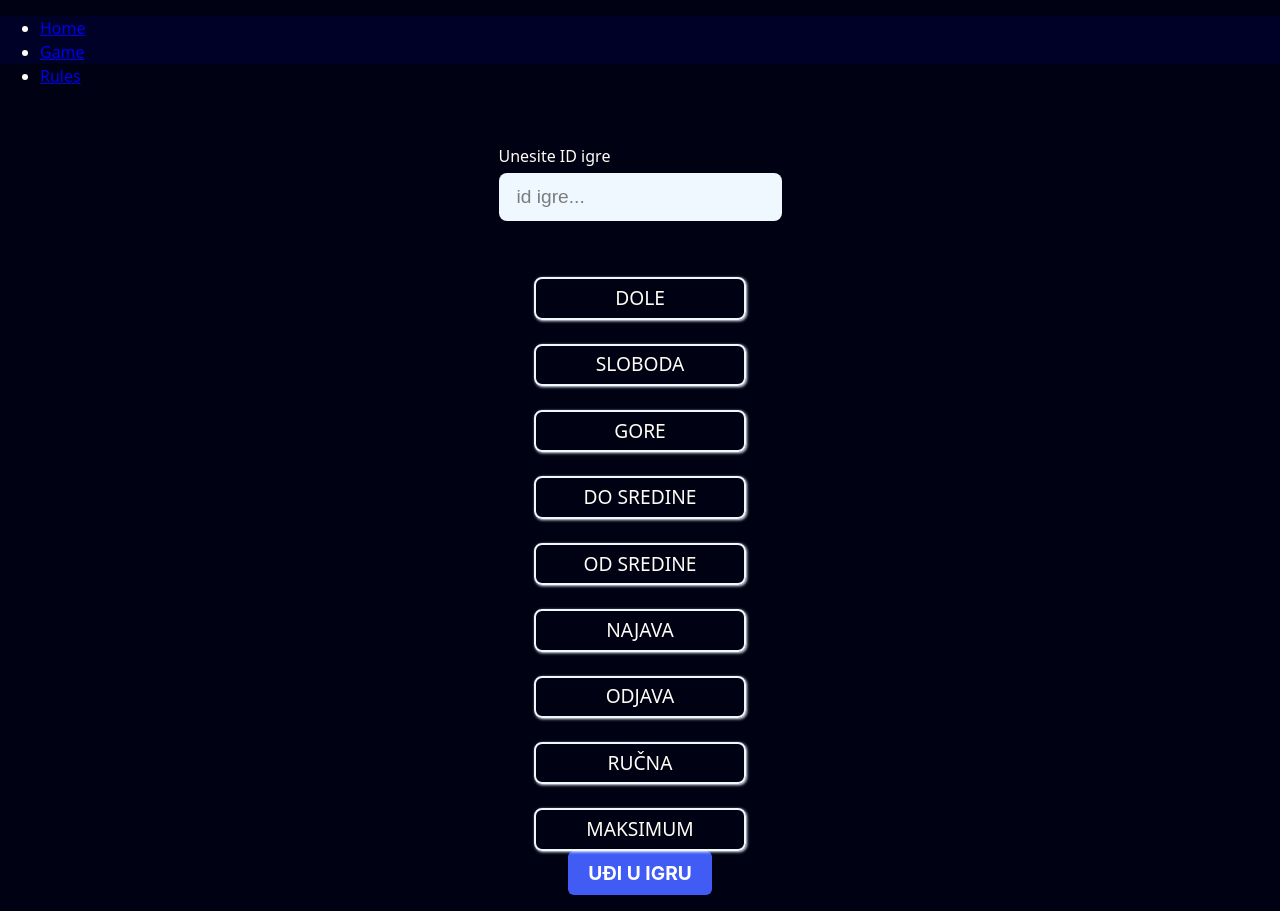
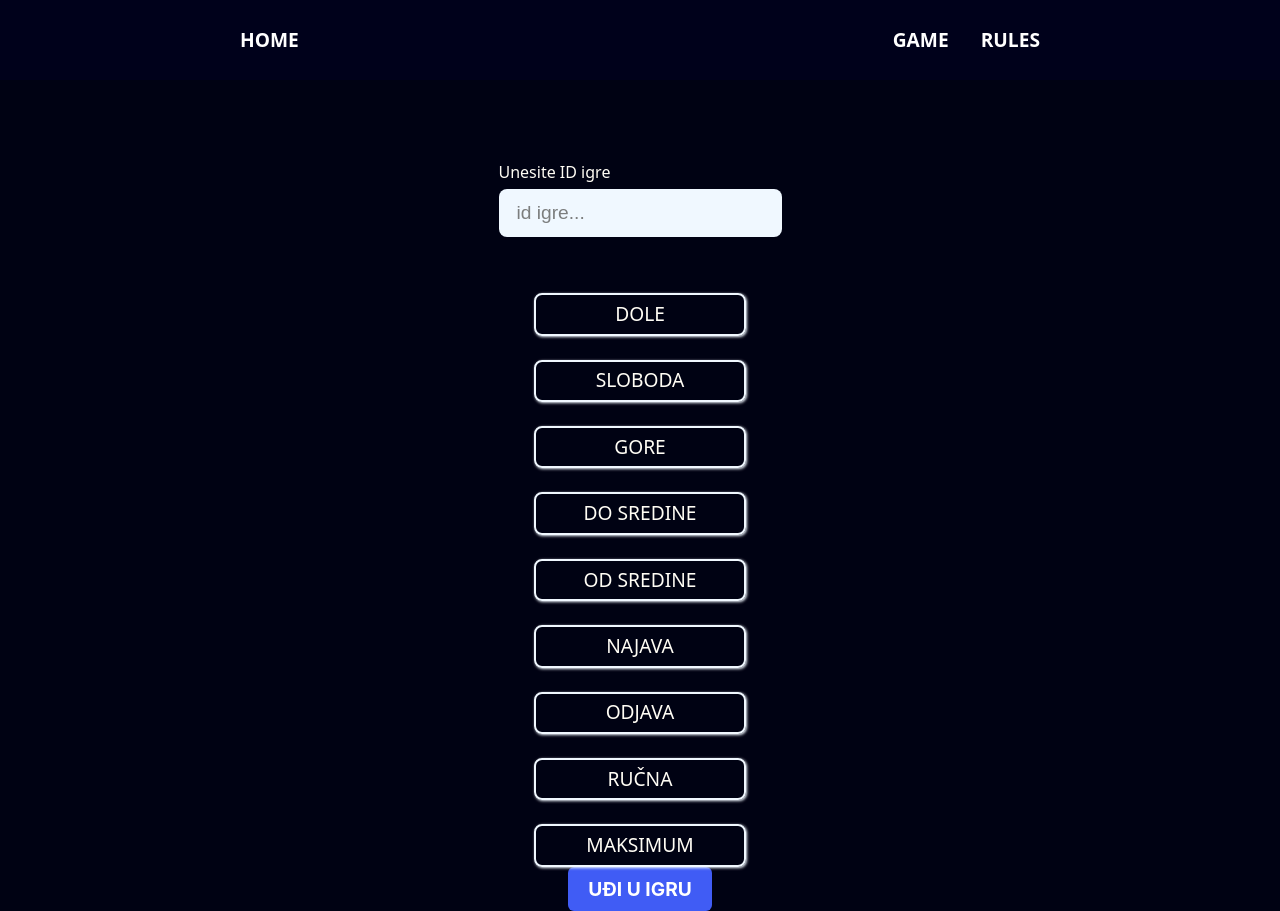
Before and after one commit to BSlaven/JAMB-YAHTZEE, a React (Vite) app: page / in a window 1280 px wide. Built offline with nearby package versions, Linux system fonts and the light colour scheme.

Commit message:
add navbar ul styling

```diff
--- a/src/layout/Navbar.jsx
+++ b/src/layout/Navbar.jsx
@@ -1,5 +1,4 @@
 import { Link } from "react-router";
-
 
 import classes from './Navbar.module.css';
 
--- a/src/layout/Navbar.module.css
+++ b/src/layout/Navbar.module.css
@@ -1,7 +1,32 @@
 .navbar {
   /* border: 1px solid red; */
   height: 3rem;
-  width: 100%;
   margin: 0 auto;
-  background-color: rgba(0, 0, 78, 0.334);
+  padding: 1rem;
+  background-color: rgba(0, 0, 42, 0.334);
 }
+
+.navbar ul {
+  /* border: 1px solid red; */
+  max-width: 55rem;
+  display: flex;
+  justify-content: center;
+  align-items: center;
+  gap: 2rem;
+  height: 100%;
+  list-style: none;
+  margin: 0 auto;
+  padding: 0 14rem
+}
+
+.navbar ul li:first-of-type {
+  margin-right: auto;
+}
+
+.navbar ul li a {
+  text-decoration: none;
+  color: white;
+  font-size: 1.2rem;
+  font-weight: bold;
+  text-transform: uppercase;
+}
```
